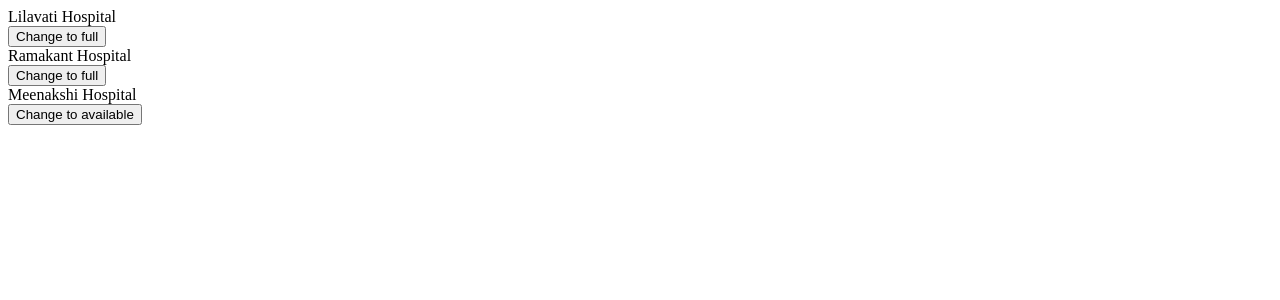
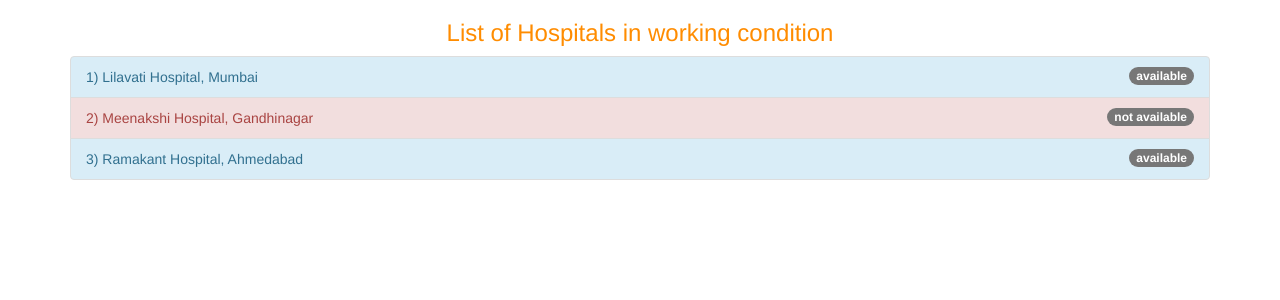
Before and after one commit to kishen19/codehackdjango, a Django app: page /hospital/update in a window 1280 px wide. Shown: the top 300 px of the page. Run offline with Django 3.2, Linux system fonts and the light colour scheme; data comes from the database, SQL or seed files in the repository; both versions use the stored data as it was after the commit; some libraries are stand-ins or nearby versions.

Commit message:
hospital update

```diff
--- a/main/templates/update.html
+++ b/main/templates/update.html
@@ -2,16 +2,25 @@
 <html lang="en">
 <head>
     <meta charset="UTF-8">
+    <link rel="stylesheet" href="https://maxcdn.bootstrapcdn.com/bootstrap/3.3.7/css/bootstrap.min.css">
+    <meta name="viewport" content="width=device-width, initial-scale=1">
+    <script src="https://ajax.googleapis.com/ajax/libs/jquery/3.3.1/jquery.min.js"></script>
+    <script src="https://maxcdn.bootstrapcdn.com/bootstrap/3.3.7/js/bootstrap.min.js"></script>
     <title>UPDATE</title>
 </head>
 <body>
-<form method="POST" action="submit">
-    {% for i in hospitals %}
-        <div>
-            {{i.name}}<br>
-            <button name="button{{i.id}}">{% if i.status %}Change to available{% else %}Change to full{% endif %}</button>
-        </div>
-    {% endfor %}
-</form>
+<div class="container">
+    <h3 style="color: darkorange"><center>List of Hospitals in working condition</center></h3>
+    <div class="list-group">
+        <form method="POST" action="submit">
+            {% for i in hospitals %}
+            <button class="list-group-item{% if not i.status %} list-group-item-info{% else %} list-group-item-danger{% endif %}" style="width: 100%;" name="button{{i.id}}">
+                {{forloop.counter}}) {{i.name}}, {{i.address}}
+                <span class="badge">{% if not i.status %}available{% else %}not available{% endif %}</span>
+            </button>
+            {% endfor %}
+        </form>
+    </div>
+</div>
 </body>
 </html>
--- a/main/views.py
+++ b/main/views.py
@@ -5,7 +5,7 @@
 from django.views.decorators.csrf import csrf_exempt
 
 def index(request):
-    return render(request,'update.html',{'hospitals':hospital.objects.all()})
+    return render(request,'update.html',{'hospitals':hospital.objects.order_by('name')})
 
 def dist(x1, y1, x2, y2):
     return mpu.haversine_distance((x1, y1), (x2, y2))
@@ -60,4 +60,15 @@
 @csrf_exempt
 def submit(request):
     size = len(hospital.objects.all())
-    return index(request)
+    for i in range(1,size+1):
+        ans = request.POST.get('button'+str(i))
+        if ans=='':
+            ans = i
+            break
+    if type(ans)==int:
+        p= hospital.objects.filter(id=i)[0]
+        p.status = not p.status
+        p.save()
+        return index(request)
+    else:
+        return False
```
Also changed, not shown: db.sqlite3.
